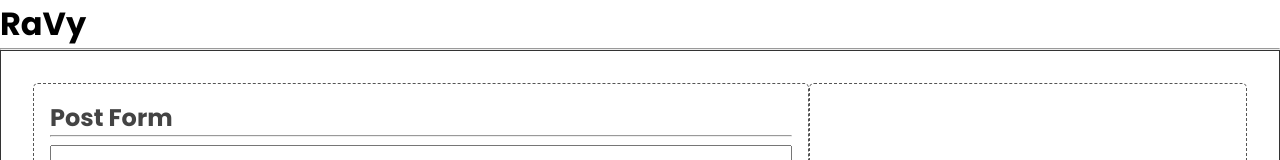
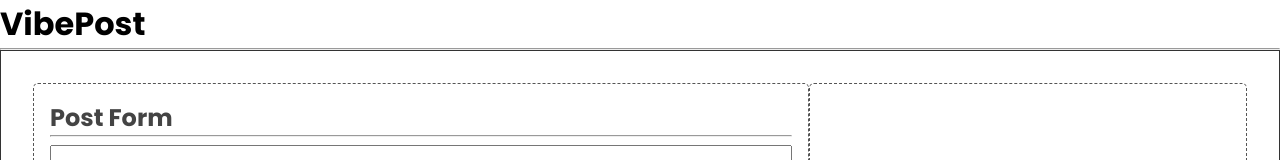
Before and after one commit to beingrajdevyadav/VibePost, a React (Vite) app: page / in a window 1280 px wide. Shown: the top 160 px of the page. Built offline with nearby package versions, Linux system fonts and the light colour scheme.

Commit message:
App Name Updated.

```diff
--- a/src/App.jsx
+++ b/src/App.jsx
@@ -12,7 +12,7 @@
 
   return (
     <>
-      <h1>RaVy</h1>
+      <h1>VibePost</h1>
       <hr />
       <div className="container">
         <PostForm postData={postData} setPostData={setPostData} />
```
